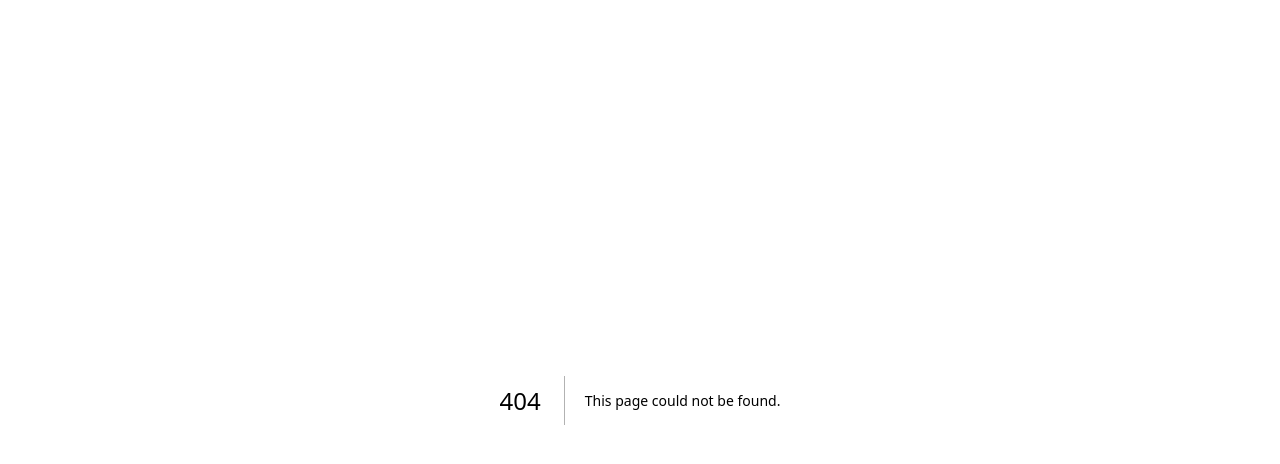
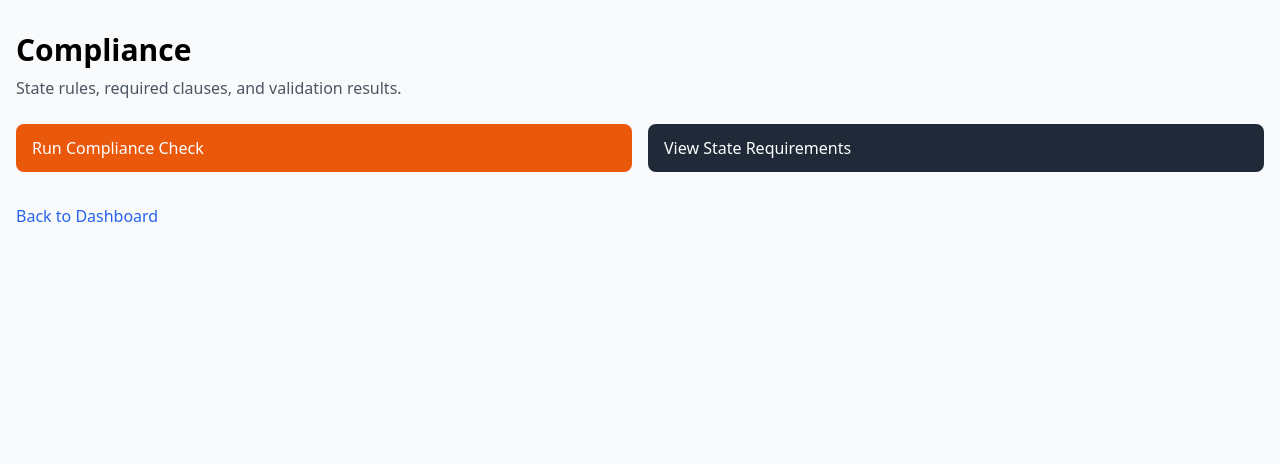
Before and after one commit to 2058862807/legacy, a Next.js app in the folder web/: page /compliance in a window 1280 px wide. Before the commit this address had no page. Shown: the top 464 px of the page. Built offline with nearby package versions, Linux system fonts and the light colour scheme.

Commit message:
Create page.tsx

```diff
--- /dev/null
+++ b/web/app/compliance/page.tsx
@@ -0,0 +1,28 @@
+'use client';
+
+import DashboardLayout from '@/components/Layout/DashboardLayout';
+import Link from 'next/link';
+
+export default function Page() {
+  return (
+    <DashboardLayout>
+      <main className="container mx-auto px-4 py-8">
+        <h1 className="text-3xl font-bold mb-2">Compliance</h1>
+        <p className="text-gray-600 mb-6">State rules, required clauses, and validation results.</p>
+
+        <div className="grid gap-4 md:grid-cols-2">
+          <Link href="/compliance/check" className="rounded-lg bg-orange-600 px-4 py-3 text-white hover:bg-orange-700">
+            Run Compliance Check
+          </Link>
+          <Link href="/compliance/states" className="rounded-lg bg-gray-800 px-4 py-3 text-white hover:bg-black">
+            View State Requirements
+          </Link>
+        </div>
+
+        <div className="mt-8">
+          <Link href="/dashboard" className="text-blue-600 hover:underline">Back to Dashboard</Link>
+        </div>
+      </main>
+    </DashboardLayout>
+  );
+}
```
